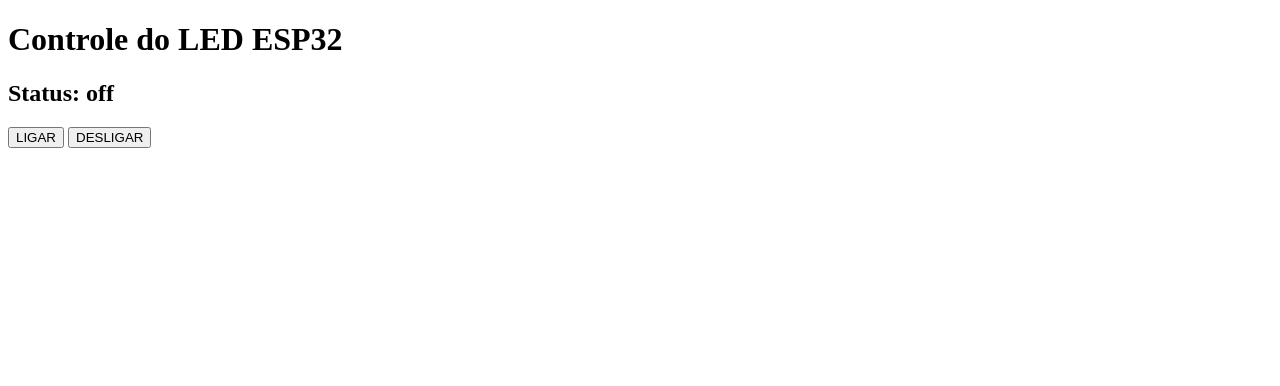
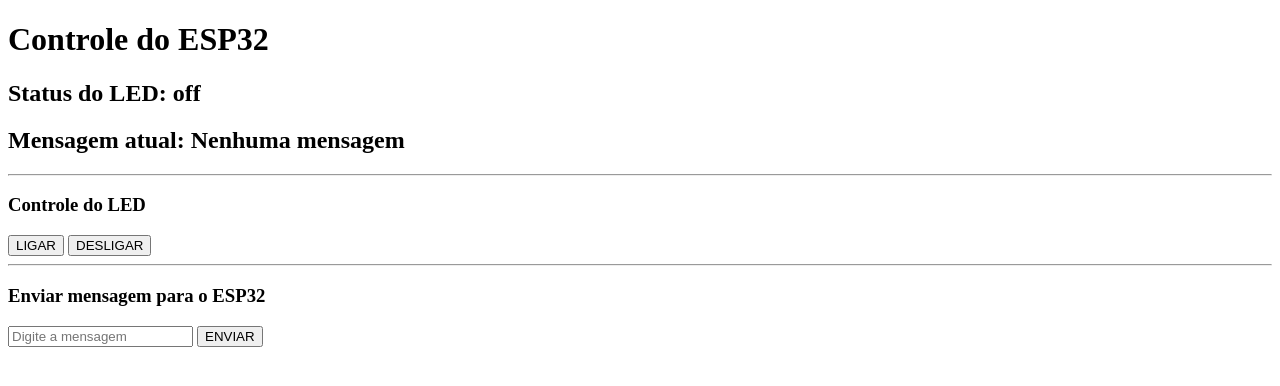
Before and after one commit to ElsonPinto/esp32-render, a Flask app: page / in a window 1280 px wide. Shown: the top 386 px of the page. Run offline with Flask 3, Linux system fonts and the light colour scheme.

Commit message:
index.html

```diff
--- a/templates/index.html
+++ b/templates/index.html
@@ -6,20 +6,55 @@
 </head>
 <body>
 
-<h1>Controle do LED ESP32</h1>
-<h2>Status: <span id="status">{{ led }}</span></h2>
+    <h1>Controle do ESP32</h1>
 
-<button onclick="enviar('on')">LIGAR</button>
-<button onclick="enviar('off')">DESLIGAR</button>
+    <!-- STATUS ATUAL -->
+    <h2>Status do LED: <span id="status-led">{{ led }}</span></h2>
+    <h2>Mensagem atual: <span id="status-msg">{{ msg }}</span></h2>
+
+    <hr>
+
+    <!-- CONTROLE DO LED -->
+    <h3>Controle do LED</h3>
+    <button onclick="enviarLed('on')">LIGAR</button>
+    <button onclick="enviarLed('off')">DESLIGAR</button>
+
+    <hr>
+
+    <!-- ENVIO DE MENSAGEM -->
+    <h3>Enviar mensagem para o ESP32</h3>
+    <input type="text" id="mensagem" placeholder="Digite a mensagem">
+    <button onclick="enviarMensagem()">ENVIAR</button>
 
     <script>
-function enviar(valor) {
+        // ENVIA COMANDO DO LED
+        function enviarLed(valor) {
             fetch("/comando", {
                 method: "POST",
-        headers: {"Content-Type": "application/json"},
+                headers: {
+                    "Content-Type": "application/json"
+                },
                 body: JSON.stringify({ led: valor })
-    }).then(() => {
-        document.getElementById("status").innerText = valor;
+            })
+            .then(() => {
+                document.getElementById("status-led").innerText = valor;
+            });
+        }
+
+        // ENVIA MENSAGEM PARA O ESP32
+        function enviarMensagem() {
+            const texto = document.getElementById("mensagem").value;
+
+            fetch("/mensagem", {
+                method: "POST",
+                headers: {
+                    "Content-Type": "application/json"
+                },
+                body: JSON.stringify({ msg: texto })
+            })
+            .then(() => {
+                document.getElementById("status-msg").innerText = texto;
+                document.getElementById("mensagem").value = "";
             });
         }
     </script>
```
Lines whose indentation alone changed are shown as unchanged.
